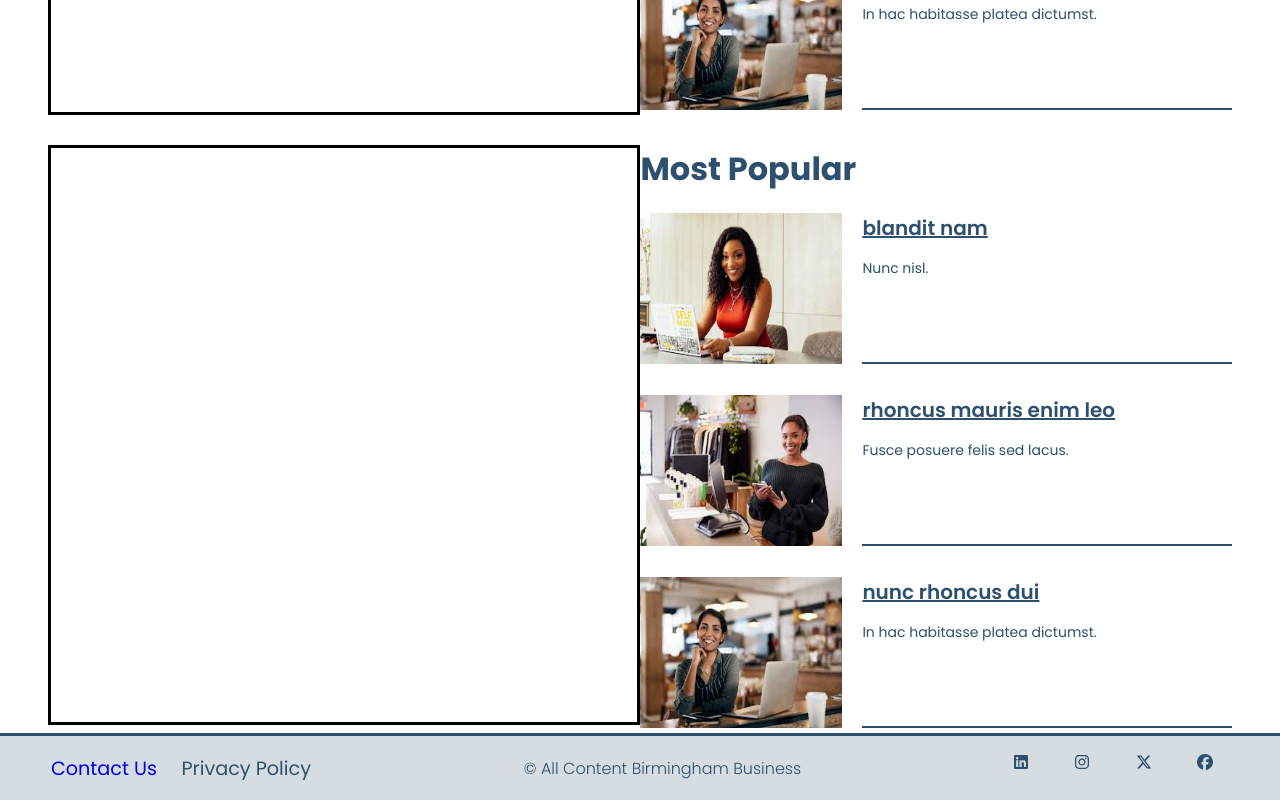
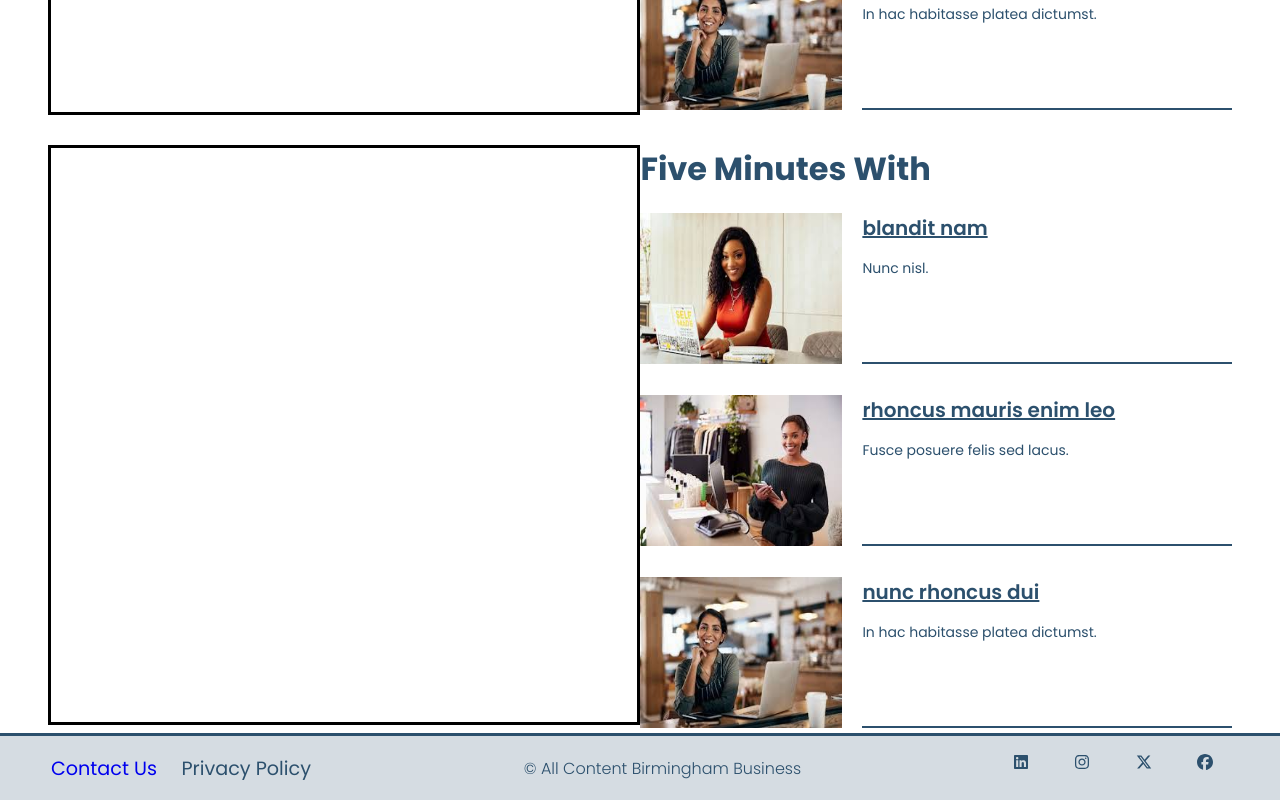
Before and after one commit to gabriellemia/birmingham-biz, a Next.js app: page / in a window 1280 px wide. Shown: the part 1764-2564 px from the top of the page. Built offline with nearby package versions, Linux system fonts and the light colour scheme.

Commit message:
five minutes with section updated

```diff
--- a/src/app/components/MagazineAndFiveMins/FiveMinsWith/FiveMinsWith.jsx
+++ b/src/app/components/MagazineAndFiveMins/FiveMinsWith/FiveMinsWith.jsx
@@ -28,7 +28,7 @@ const dummyData = [
 export default function FiveMinsWith() {
   return (
     <div className={styles.FiveMinsWithContainer}>
-      <h1 className={styles.h1}>Most Popular</h1>
+      <h1 className={styles.h1}>Five Minutes With</h1>
       <div className={styles.cardContainer}>
         {dummyData.map((data) => {
           return (
```
